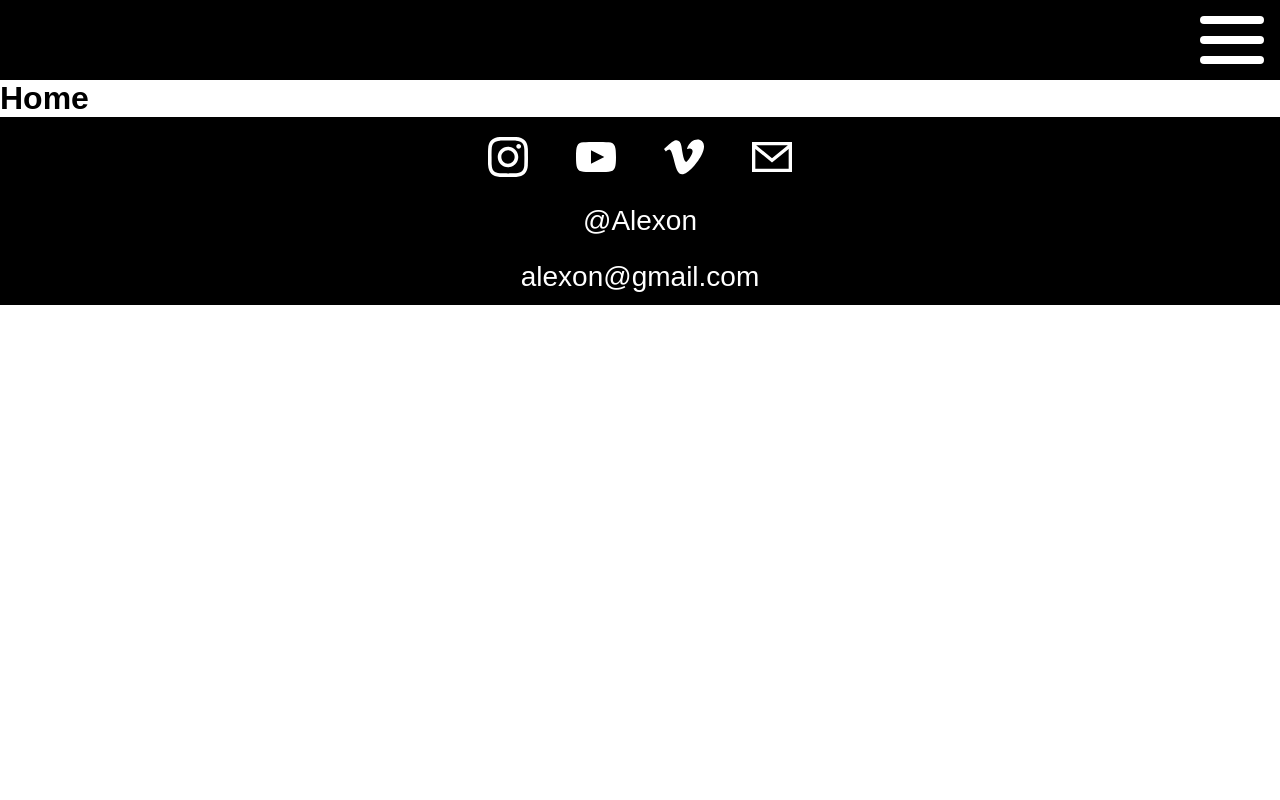
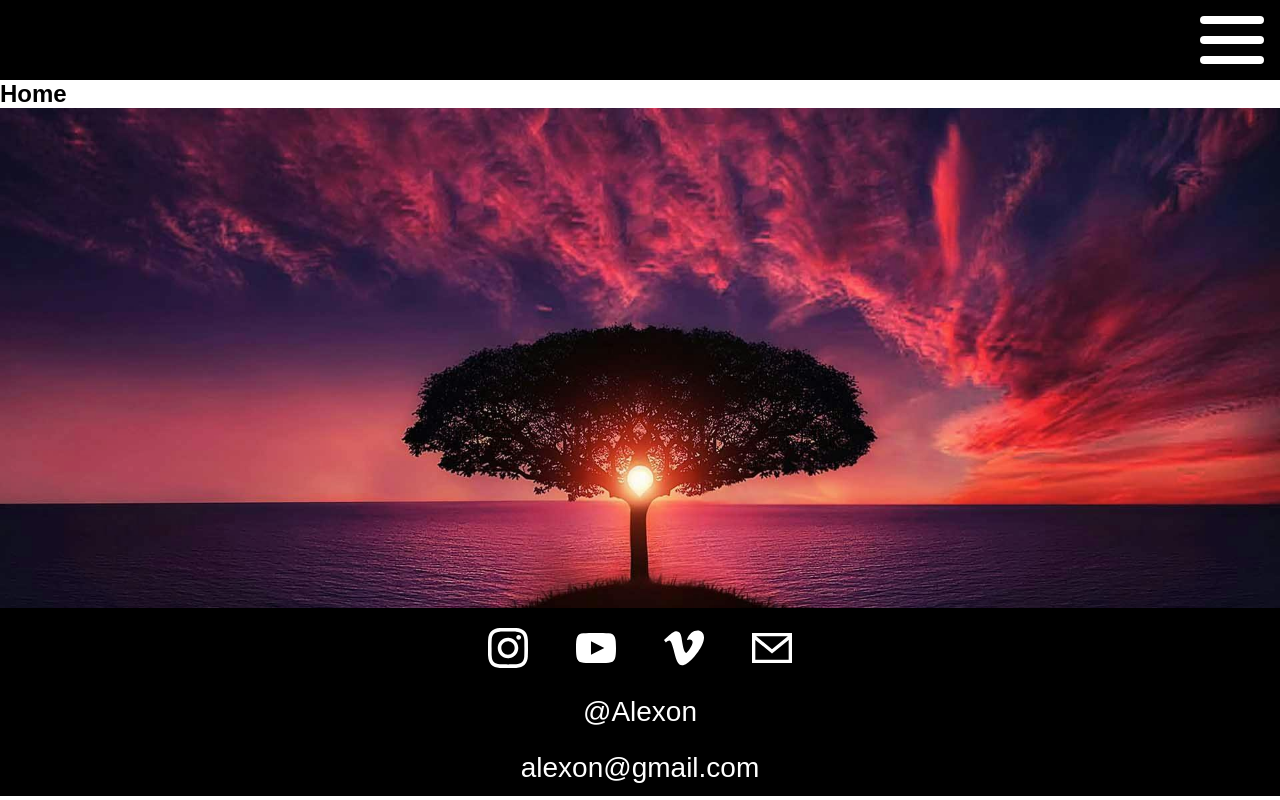
Before and after one commit to Nicolasbuisson/AlexonWebsite, a React (Create React App) app: page / in a window 1280 px wide. Built offline with nearby package versions, Linux system fonts and the light colour scheme.

Commit message:
setup background image for home + fix Manifest bug from index

```diff
--- a/public/index.html
+++ b/public/index.html
@@ -14,7 +14,7 @@
       manifest.json provides metadata used when your web app is installed on a
       user's mobile device or desktop. See https://developers.google.com/web/fundamentals/web-app-manifest/
     -->
-    <link rel="manifest" href="%PUBLIC_URL%/manifest.json" />
+    <!-- <link rel="manifest" href="%PUBLIC_URL%/manifest.json" /> -->
     <!--
       Notice the use of %PUBLIC_URL% in the tags above.
       It will be replaced with the URL of the `public` folder during the build.
--- /dev/null
+++ b/src/pages/home/home.css
@@ -0,0 +1,8 @@
+.home-container {
+    background-image: url("/src/assets/images/sunset-purple-tree.jpg");
+    background-color: var(--clr-dark); /* Used if the image is unavailable */
+    width: 100%;
+    height: 500px;
+    background-position: center;
+    background-size: cover;
+}
--- a/src/pages/home/home.tsx
+++ b/src/pages/home/home.tsx
@@ -1,12 +1,18 @@
 import { Footer } from "../../components/footer/footer";
 import { Navigation } from "../../components/navigation/navigation";
+import "./home.css";
 
 export const Home = () => {
   return (
-    <div>
+    <section>
       <Navigation></Navigation>
       <h1>Home</h1>
+      <div className="home-container"></div>
+      {/* <img HOW TO PUT AN IMG WITH WEBPACK, MUST USE REQUIRE!
+        src={require("../../assets/images/sunset-purple-tree.jpg")}
+        alt=""
+      ></img> */}
       <Footer></Footer>
-    </div>
+    </section>
   );
 };
```
Also changed, not shown: src/assets/images/sunset-purple-tree.jpg (added).
